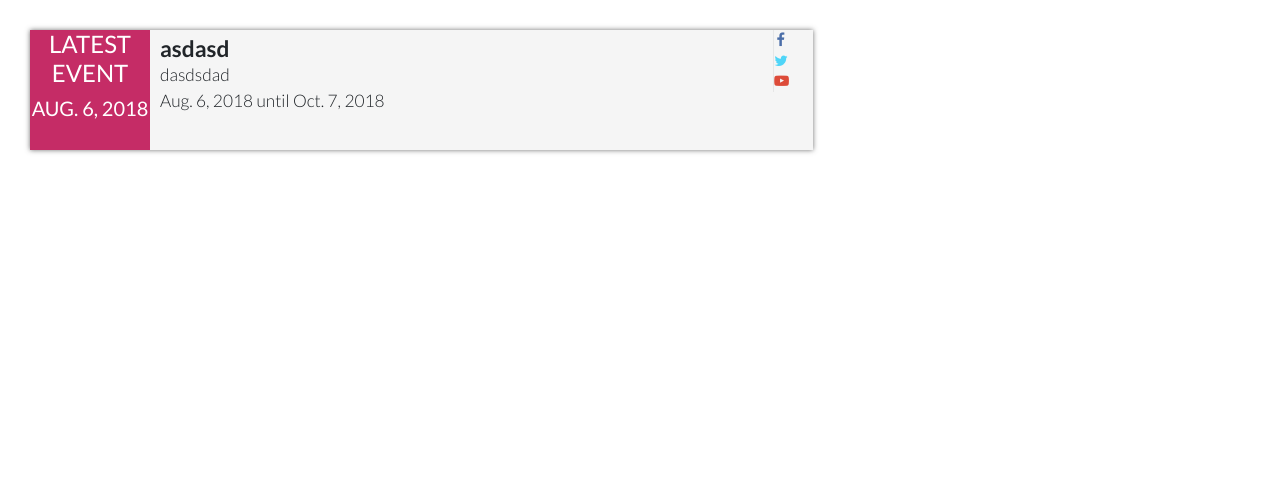
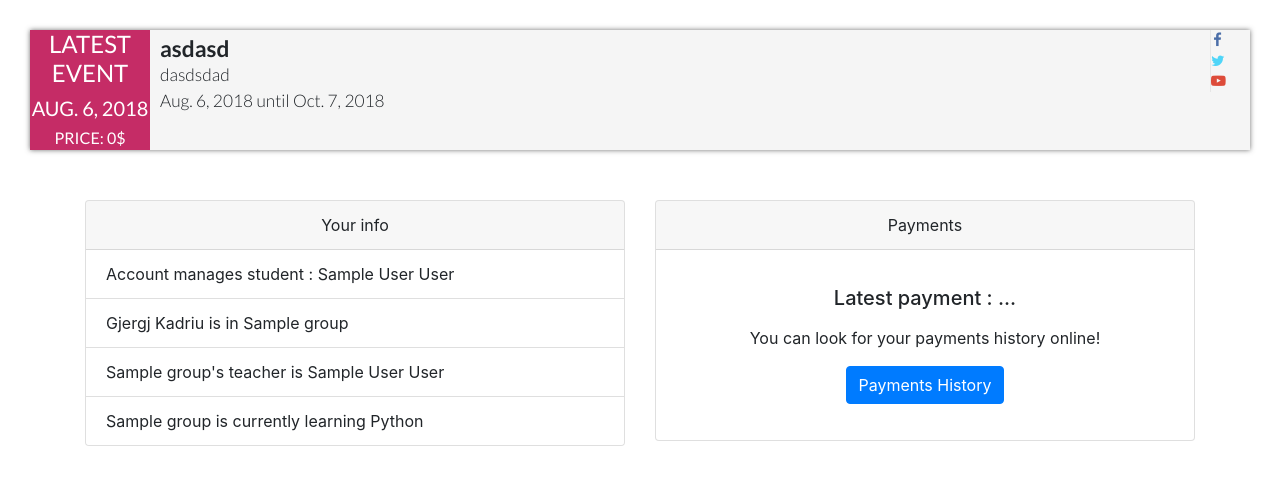
Before and after one commit to gjergjk71/jCoders-WebApp, a Django app: page /users/ in a window 1280 px wide. Shown: the part 56-541 px from the top of the page. Run offline with Django 3.2, Linux system fonts and the light colour scheme; a user stored in the database is signed in; data comes from the database, SQL or seed files in the repository; tables that the repository leaves empty hold one stand-in row (values such as "Sample post"); some libraries are stand-ins or nearby versions.

Commit message:
index.html added some trivial stuff

```diff
--- a/users/templates/pages/index.html
+++ b/users/templates/pages/index.html
@@ -203,16 +203,23 @@
 			display: block;
             padding: 0px;
 		}
+.equal {
+  display: flex;
+  display: -webkit-flex;
+  flex-wrap: wrap;
+}
 </style>
 
     <div class="container1">
 		<div class="row">
-			<div class="[ col-xs-12 col-sm-offset-2 col-sm-8 ]">
+			<div class="col">
 				<ul class="event-list">
 					<li>
 						<time datetime="{{latestEvent.opened}}">
 							<h4>Latest Event </h4>
 							<h5>{{latestEvent.opened}}</h5>
+							<h6>Price: {{ latestEvent.price }}$</h6>
+
 						</time>
 						<!-- <img alt="Independence Day" src="https://farm4.staticflickr.com/3100/2693171833_3545fb852c_q.jpg" /> -->
 						<div class="info">
@@ -226,14 +233,49 @@
 								<li class="google-plus" style="width:33%;"><a href="#"><span class="fa fa-youtube-play"></span></a></li>
 							</ul>
 						</div>
-						{% if invalid %}
+					</div>
+						</li>
+						</ul>
+				</div>
+			</div>
+		</div>
+	</div>
 
-							<div class="alert alert-danger">
-  <strong>Danger!</strong> Indicates a dangerous or potentially negative action.
-</div>
+	<div class="container">
+		<div class="row equal">
+			<div class="col">
+				<div class="card" style="">
+				  <div style="text-align: center;" class="card-header">
+				    Your info
+				  </div>
+				  <ul class="list-group list-group-flush">
+				    <li class="list-group-item">Account manages student : {{ user.student.name}} {{ user.student.lastname }}</li>
+				    <li class="list-group-item">Gjergj Kadriu is in {{ user.student.group }}</li>
+				   	<li class="list-group-item">{{user.student.group }}'s teacher is {{user.student.group.training.employee }}</li>
+				    <li class="list-group-item">{{ user.student.group }} is currently learning {{ user.student.group.training.module.name }}</li>
+				  </ul>
+				</div>
+			</div>
+			<div class="col">
+				<div class="card text-center">
+				  <div class="card-header">
+				    Payments
+				  </div>
+				  <p>
+				  <div class="card-body">
+				    <h5 class="card-title">Latest payment : ...</h5>
+				    <p>
+				    <p class="card-text">You can look for your payments history online!</p>
+				    <a href="/users/payments" class="btn btn-primary">Payments History</a>
+				    <p> <p> <p> <p>
+				  </div>
+				</div>
+			</div>
+		</div>
+	</div>
 
-						{% endif %}
-					</li>
+
+
 
                         <!-- <div class="info" style="height:auto">
                             <p class="desc">Disney Live is a touring stage show produced by Feld Entertainment under agreement with The Walt Disney Company. Aimed primarily at children, the shows feature performers dressed as Disney cartoon characters in performances that each derive their music and plot from elements collected from various Disney films and properties; the "stars" of the show are credited as the Disney characters themselves, performing their parts in mock cameos, while the performers themselves remain anonymous.
```
